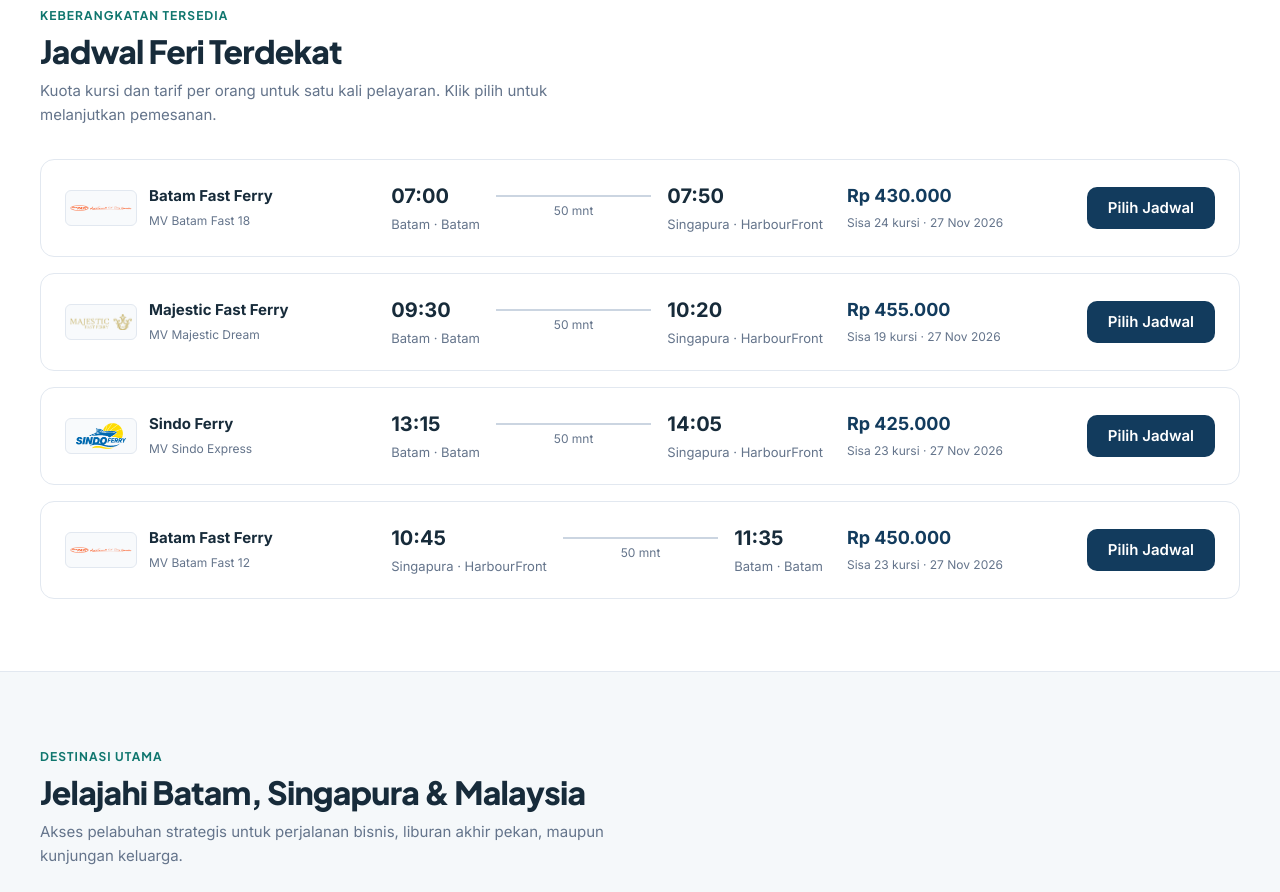
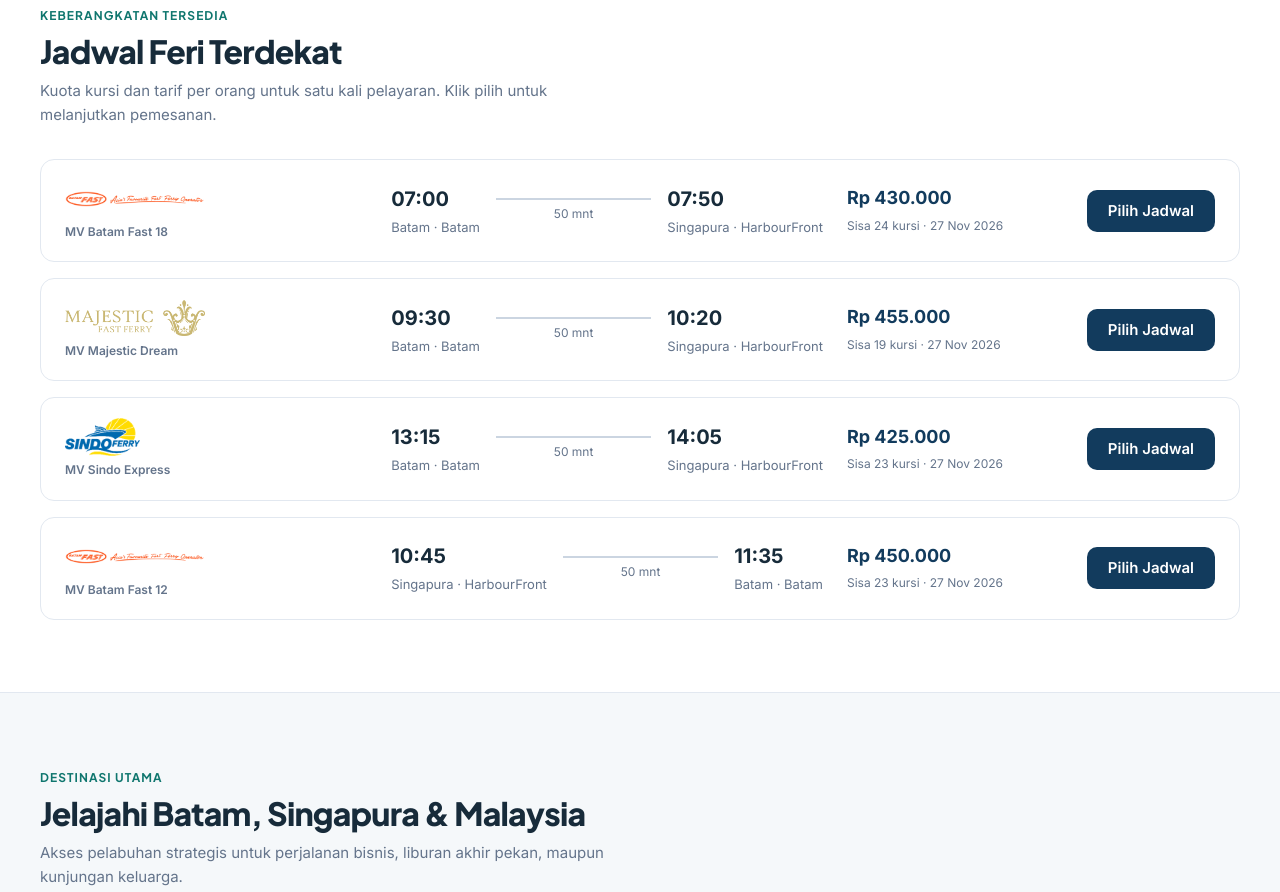
Before and after one commit to RimuruTempestCkCK/sasytix-rebuild, a plain HTML site: page index.html in a window 1280 px wide. Shown: the part 1378-2270 px from the top of the page. Drawn offline with Linux system fonts and the light colour scheme.

Commit message:
style: hilangkan kotak card pada logo operator feri agar logo tampil bersih dan transparan

```diff
--- a/css/buyer.css
+++ b/css/buyer.css
@@ -227,18 +227,23 @@
 
 .operator-badge {
   display: flex;
-  align-items: center;
-  gap: var(--space-3);
+  flex-direction: column;
+  align-items: flex-start;
+  justify-content: center;
+  gap: 4px;
 }
 
 .operator-logo {
-  width: 72px;
-  height: 36px;
+  height: 38px;
+  max-width: 140px;
+  width: auto;
   object-fit: contain;
-  background: var(--color-surface-alt);
-  border: 1px solid var(--color-border);
-  border-radius: var(--radius-sm);
-  padding: 4px;
+  object-position: left center;
+  background: transparent !important;
+  border: none !important;
+  border-radius: 0 !important;
+  padding: 0 !important;
+  box-shadow: none !important;
 }
 
 .schedule-timeline {
--- a/index.html
+++ b/index.html
@@ -283,7 +283,7 @@
               <span>+</span>
             </button>
             <div class="faq-answer">
-              Gunakan Demo Mode Bar di bagian paling atas halaman untuk berpindah peran secara instan antara Buyer, Admin Operations, dan Owner Executive.
+              Akses langsung portal dapat melalui navigasi footer (Admin Operations atau Owner Executive).
             </div>
           </div>
         </div>
--- a/js/buyer/home.js
+++ b/js/buyer/home.js
@@ -126,10 +126,7 @@
         <article class="schedule-card">
           <div class="operator-badge">
             <img src="${op ? op.logo : ''}" alt="${op ? op.name : 'Ferry'}" class="operator-logo">
-            <div>
-              <strong style="display:block;">${op ? op.name : sch.vessel}</strong>
-              <span class="text-xs text-muted">${sch.vessel}</span>
-            </div>
+            <span class="text-xs text-muted" style="font-weight:600;">${sch.vessel}</span>
           </div>
           <div class="schedule-timeline">
             <div class="timeline-point">
```
Also changed, not shown: js/buyer/search.js (+3 -6 lines).
